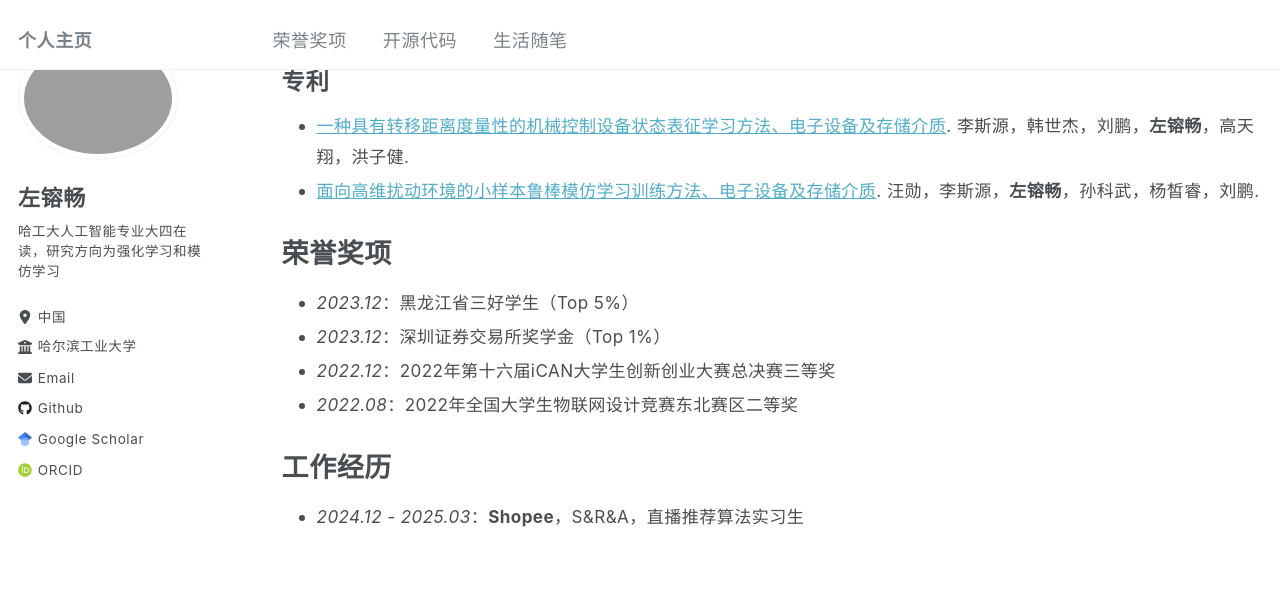
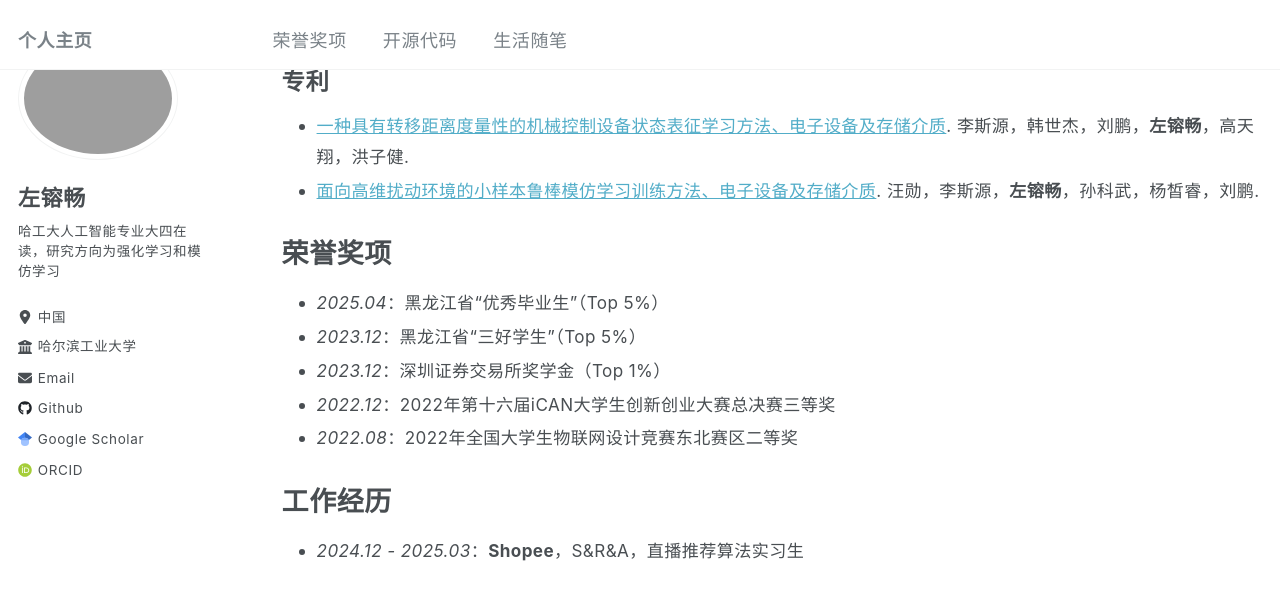
Before and after one commit to zrc0622/zrc0622.github.io, a Jekyll site: the page built from _pages/about.md, in a window 1280 px wide and 900 px high, scrolled down 677 px. Shown: the top 600 px of the window. Built offline with Jekyll 4.4.1, drawn with Linux system fonts in a browser that asks for light colours.

Commit message:
更新主页

```diff
--- a/_includes/author-profile.html
+++ b/_includes/author-profile.html
@@ -26,7 +26,7 @@
     <ul class="author__loc social-icons">
       {% if author.location %}
         <li style="display: flex; align-items: center;">
-          <img src="/images/icons/location-dot.svg " style="width: 14px; height: 14px; margin-right: 5.8px;">
+          <img src="/images/icons/location-dot.svg " style="width: 14px; height: 14px; margin-top: 0.5px; margin-right: 5.8px;">
           {{ author.location }}
         </li>
       {% endif %}
@@ -41,7 +41,7 @@
     <ul class="author__urls social-icons">
       {% if author.email %}
         <li style="display: flex; align-items: center;">
-          <img src="/images/icons/envelope-solid.svg" style="width: 14px; height: 14px; margin-top: -3.8px; margin-right: 5.8px;">
+          <img src="/images/icons/envelope-solid.svg" style="width: 14px; height: 14px; margin-top: -4.15px; margin-right: 5.8px;">
           <a href="{{ author.email }}">
             Email
           </a>
--- a/_pages/about.md
+++ b/_pages/about.md
@@ -27,7 +27,8 @@ redirect_from:
 * [面向高维扰动环境的小样本鲁棒模仿学习训练方法、电子设备及存储介质](https://patents.google.com/patent/CN117193008A/zh). 汪勋，李斯源，**左镕畅**，孙科武，杨皙睿，刘鹏.
 
 # 荣誉奖项
-* *2023.12*：黑龙江省三好学生（Top 5%）
+* *2025.04*：黑龙江省“优秀毕业生”（Top 5%）
+* *2023.12*：黑龙江省“三好学生”（Top 5%）
 * *2023.12*：深圳证券交易所奖学金（Top 1%）
 * *2022.12*：2022年第十六届iCAN大学生创新创业大赛总决赛三等奖
 * *2022.08*：2022年全国大学生物联网设计竞赛东北赛区二等奖
```
